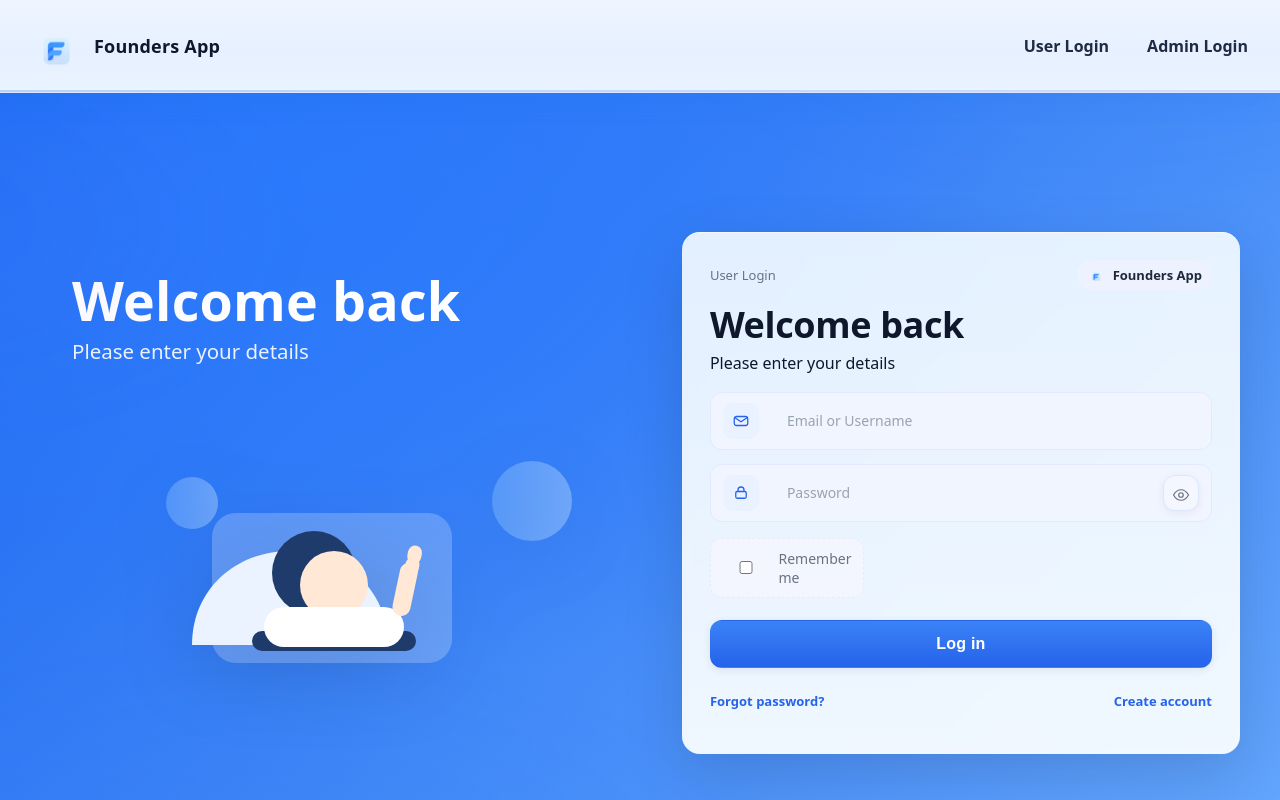
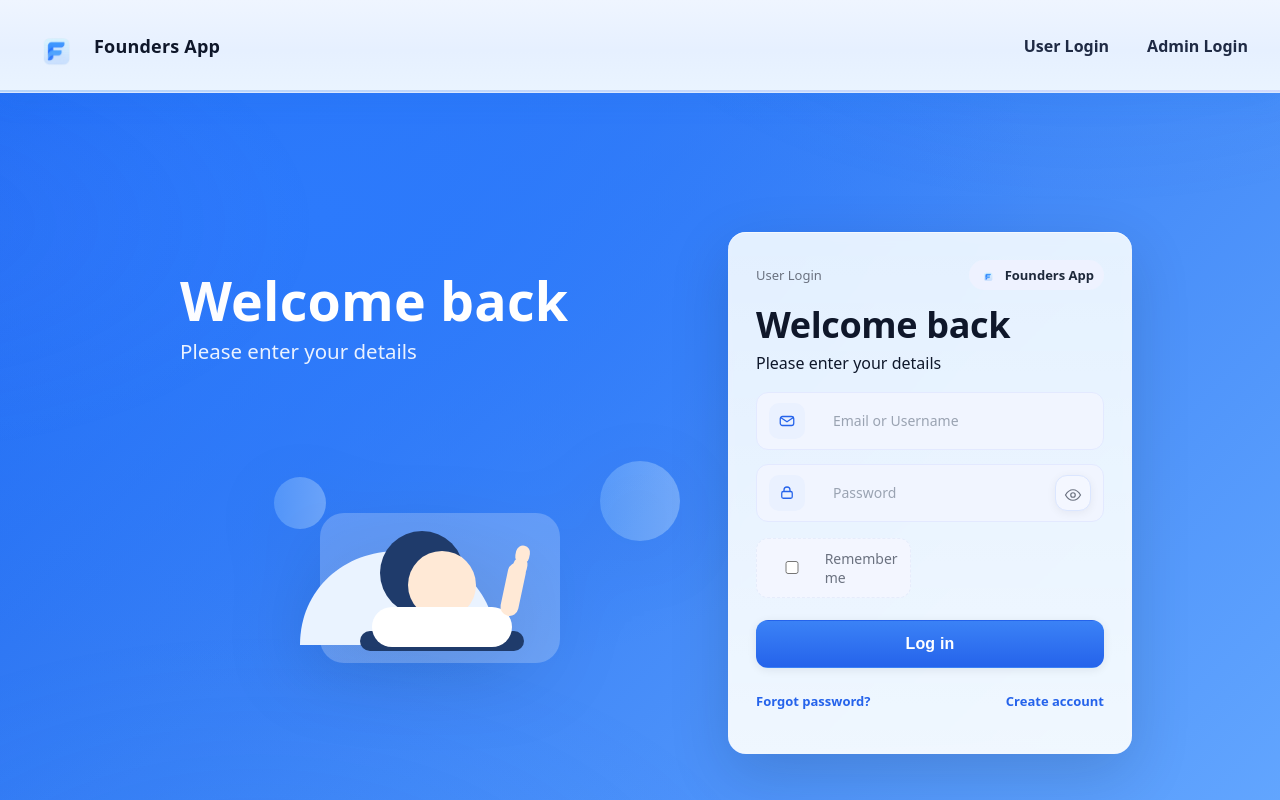
Before and after one commit to dayienjoseph466/Founder-app-Frontend, a React (Vite) app: page /login in a window 1280 px wide. Built offline with nearby package versions, Linux system fonts and the light colour scheme; no server answers.

Commit message:
deedsssddsdaee

```diff
--- a/src/App.css
+++ b/src/App.css
@@ -3930,3 +3930,30 @@ body{ color: var(--ink); background: var(--bg); }
   .grid{ grid-template-columns: 1fr; }
   .summaryPill{ margin-left: 0; }
 }
+
+/* Make login pages fixed and non-scrollable */
+.loginShell,
+.alPage {
+  height: 100vh;       /* full screen height */
+  overflow: hidden;    /* prevent scrolling */
+  display: flex;
+  flex-direction: column;
+}
+
+/* Ensure the login card centers properly */
+.loginFrame,
+.alCenter {
+  flex: 1;
+  display: flex;
+  align-items: center;
+  justify-content: center;
+  overflow: hidden;
+}
+
+/* Dashboard (and admin dashboard) should scroll normally */
+.dash,
+.adminDash {
+  min-height: 100vh;
+  overflow-y: auto;    /* allow vertical scrolling */
+  overflow-x: hidden;
+}
```
